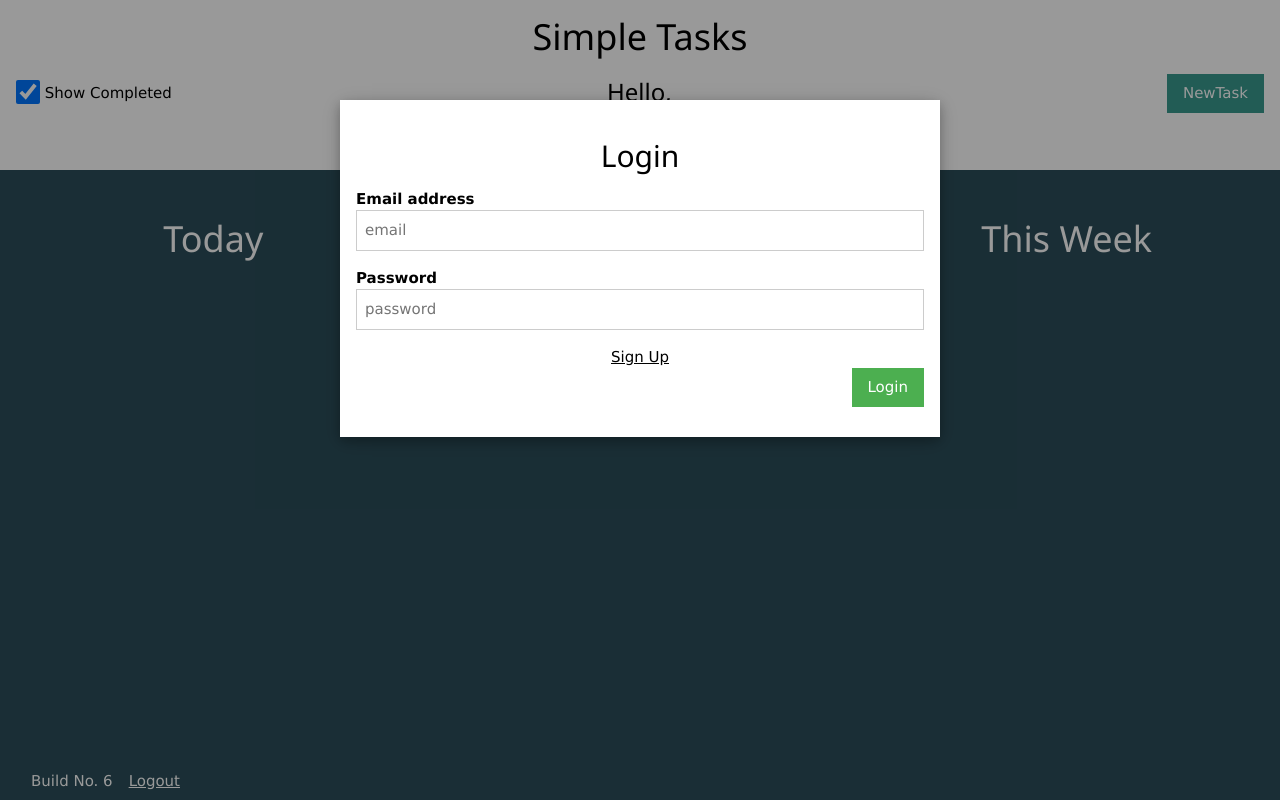
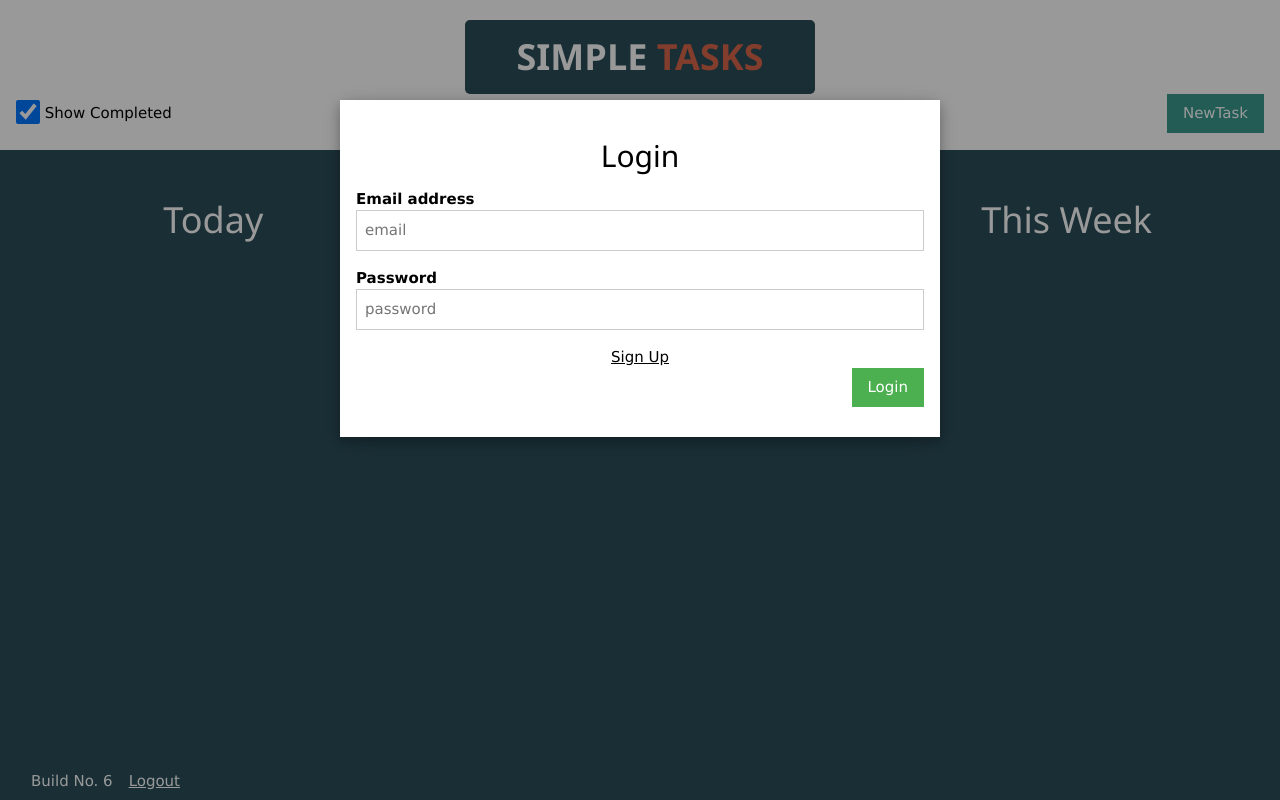
Before and after one commit to thefoxdude/simple-tasks, an Angular app: page / in a window 1280 px wide. Built offline with nearby package versions, Linux system fonts and the light colour scheme; what @angular/fire, multiline-dotdotdot would draw is missing.

Commit message:
css changes

```diff
--- a/src/app/app.component.css
+++ b/src/app/app.component.css
@@ -72,6 +72,7 @@
    color: black;
    width: 100%;
    overflow: hidden;
+   border-radius: 5px;
 }
 
 .fox-card-text {
@@ -92,14 +93,16 @@
 
 .draggable-card {
    position: relative;
-   height: 45px;
+   height: 50px;
    text-overflow: ellipsis;
+   padding-left: 8px;
+   padding-right: 8px;
    /* width: 90%; */
 }
 
 .fox-check {
    font-size: 2em;
-   border-radius: 50%;
+   border-radius: 5px;
    background-color: #39998E;
    color: white;
    position: relative;
@@ -108,7 +111,7 @@
 
 .fox-delete {
    font-size: 2em;
-   border-radius: 50%;
+   border-radius: 5px;
    color: #b9300e;
    position: relative;
    top: 10px;
@@ -229,3 +232,12 @@
    position: relative;
    z-index: 2;
 }
+
+.fox-header {
+   margin-top: 8px;
+   margin: auto;
+   width: 350px;
+   background-color: #2B4D59;
+   color: white;
+   border-radius: 5px;
+}
--- a/src/app/app.component.html
+++ b/src/app/app.component.html
@@ -107,9 +107,9 @@
 </div>
 
 <div class="w3-hide-small">
-   <div class="w3-container w3-white w3-padding-bottom">
-      <div class="w3-center">
-         <h1>Simple Tasks</h1>
+   <div class="w3-container w3-white" style="padding-top: 20px;">
+      <div class="w3-center w3-container fox-header">
+         <h1><strong>SIMPLE <span style="color: rgb(218, 103, 74)">TASKS</span></strong></h1>
       </div>
       <div class="w3-display-container">
          <div class="w3-left">
```
